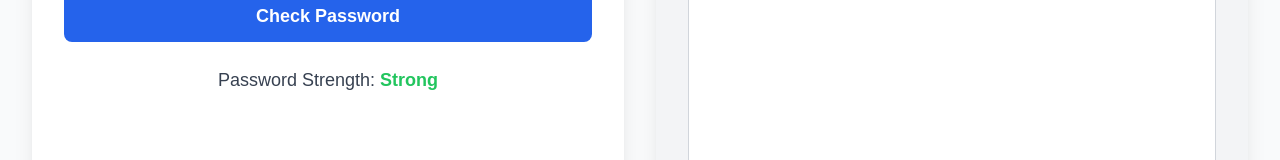
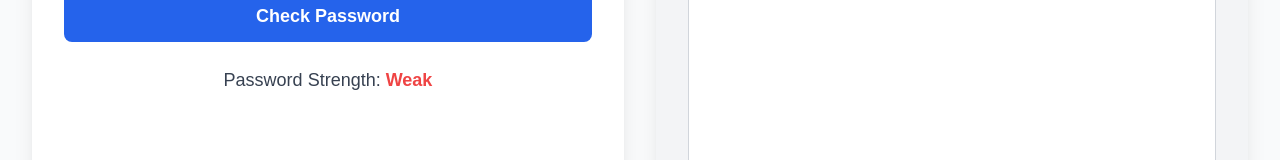
Before and after one commit to DillingData/trustpass, a Next.js app: page / in a window 1280 px wide. Shown: the part 436-596 px from the top of the page. Built offline with nearby package versions, Linux system fonts and the light colour scheme.

Commit message:
Text color and text on password strength being controlled by the passwordhandling function

```diff
--- a/src/app/page.tsx
+++ b/src/app/page.tsx
@@ -10,7 +10,7 @@ export default function Home() {
   const [PWClass, setPWClass] = useState(false); // Set true or false for if password is safe
 
   const handlePasswordChange = (e: React.ChangeEvent<HTMLInputElement>) => {
-    console.log(checkPassword(e.target.value));
+    setPWClass(checkPassword(e.target.value));
     setPassword(e.target.value);
   };
 
@@ -88,7 +88,9 @@ export default function Home() {
             {/* Placeholder for password strength output */}
             <div className="mt-6 text-center">
               <p className="text-lg text-gray-700">
-                Password Strength: <span className="font-semibold text-green-500">Strong</span>
+                {/* className={clicked ? "display" : "hide"} */}
+                {/* Password Strength: <span className="font-semibold text-green-500">Strong</span> */}
+                Password Strength: <span className={PWClass ? "font-semibold text-green-500" : "font-semibold text-red-500"}>{PWClass ? "Strong" : "Weak"}</span>
               </p>
             </div>
           </section>
--- a/src/helperFunctions/passWordHandling.tsx
+++ b/src/helperFunctions/passWordHandling.tsx
@@ -1,5 +1,5 @@
 
 export function checkPassword (password: string) {
 
-    return 'test';
+    return true;
 }
```
